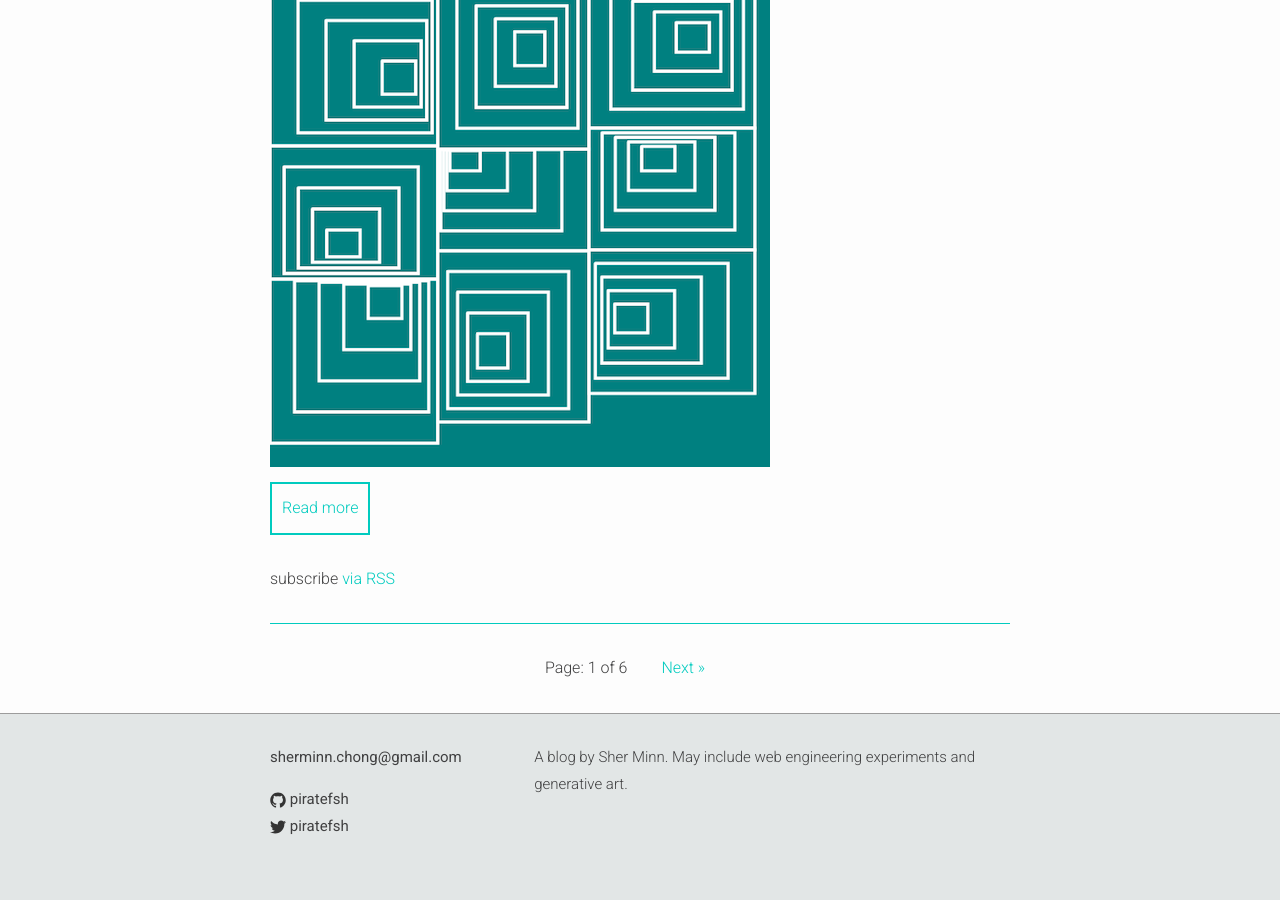
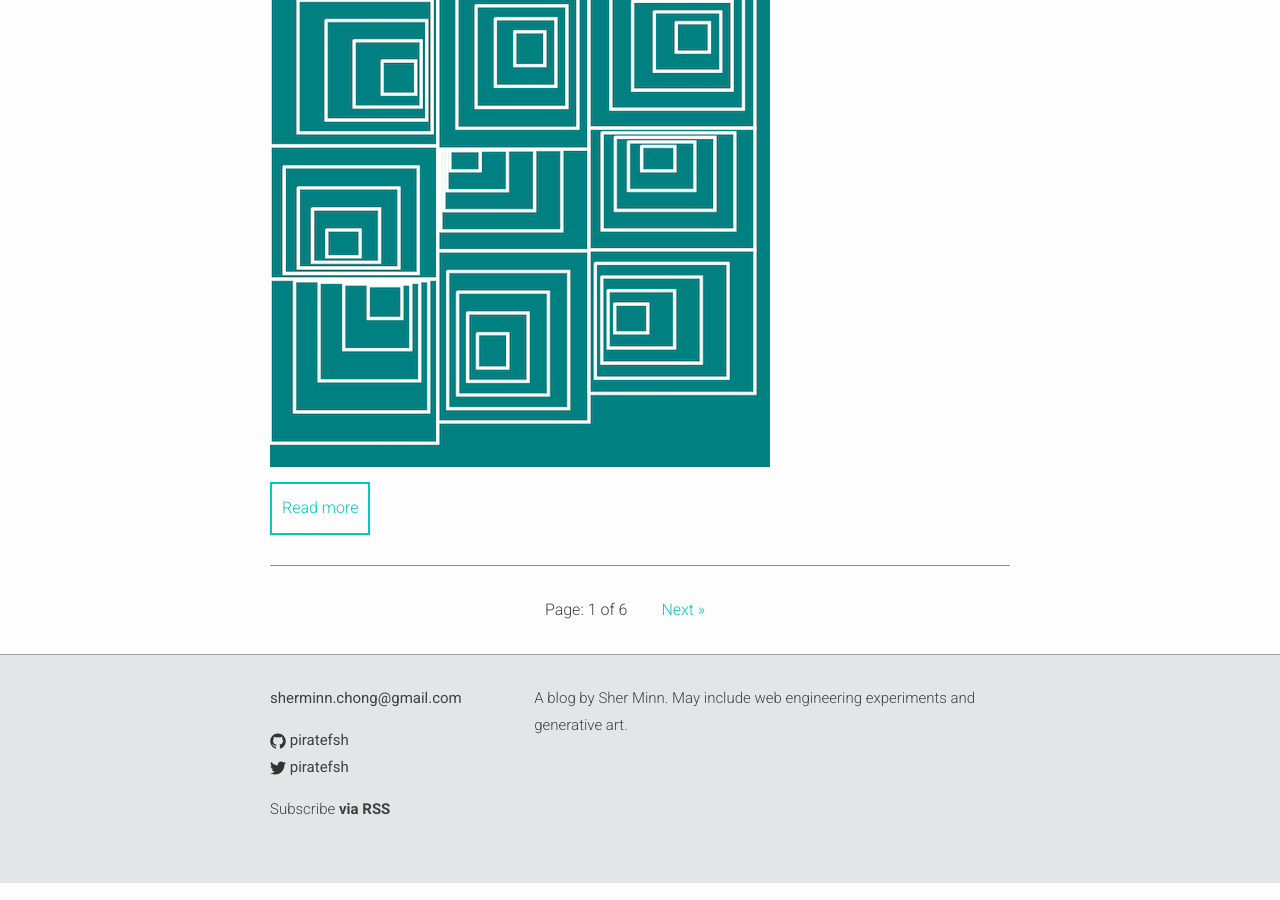
Before and after one commit to piratefsh/piratefsh.github.io, a Jekyll site: the page built from index.html, in a window 1280 px wide and 900 px high, scrolled down 4938 px. Built offline with Jekyll 4.4.1, drawn with Linux system fonts in a browser that asks for light colours; the list of posts is cut into pages by our own code.

Commit message:
Move rss link to footer

```diff
--- a/_includes/footer.html
+++ b/_includes/footer.html
@@ -38,7 +38,10 @@
             </a>
           </li>
           {% endif %}
+
         </ul>
+
+         <p class="rss-subscribe">Subscribe <a href="{{ "/feed.xml" | prepend: site.baseurl }}">via RSS</a></p>
       </div>
 
       <div class="footer-col  footer-col-3">
--- a/index.html
+++ b/index.html
@@ -17,8 +17,6 @@ layout: default
     {% endfor %}
   </ul>
 
-  <p class="rss-subscribe">subscribe <a href="{{ "/feed.xml" | prepend: site.baseurl }}">via RSS</a></p>
-
 </div>
 
 <hr/>
```
